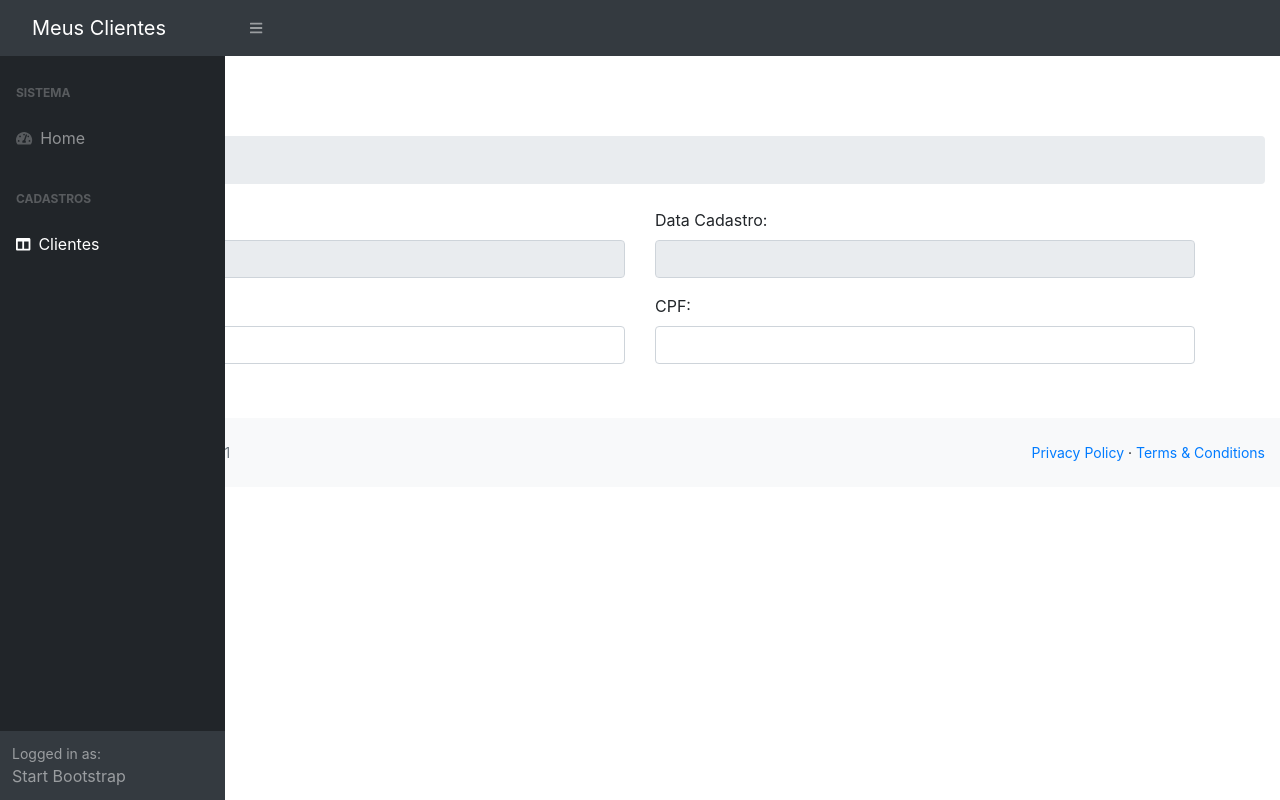
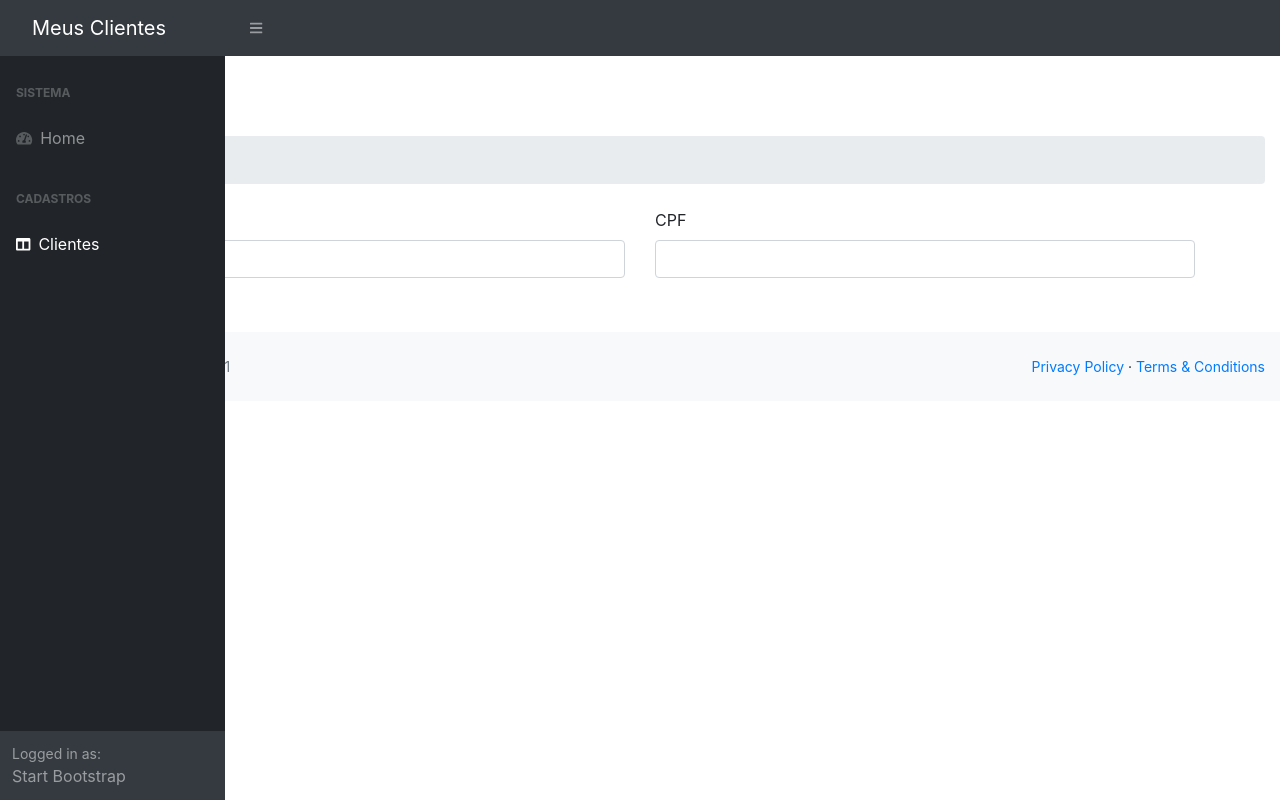
Before and after one commit to eduardotsilva/clientes-app, an Angular app: page /clientes-form in a window 1280 px wide. Built offline with nearby package versions, Linux system fonts and the light colour scheme.

Commit message:
65. melhorando o formulário de clientes

```diff
--- a/src/app/clientes/clientes-form/clientes-form.component.html
+++ b/src/app/clientes/clientes-form/clientes-form.component.html
@@ -18,9 +18,9 @@
       </div>
     </div>
     <div class="row">
-      <div class="col-md-6">
+      <div class="col-md-6" *ngIf="cliente.id">
         <div class="form-group">
-          <label for="id">ID:</label>
+          <label for="id">Código</label>
           <input
             id="id"
             type="text"
@@ -32,9 +32,9 @@
         </div>
       </div>
 
-      <div class="col-md-6">
+      <div class="col-md-6" *ngIf="cliente.id">
         <div class="form-group">
-          <label for="dataCadastro">Data Cadastro:</label>
+          <label for="dataCadastro">Data Cadastro</label>
           <input
             id="dataCadastro"
             type="text"
@@ -48,7 +48,7 @@
 
       <div class="col-md-6">
         <div class="form-group">
-          <label for="nome">Nome:</label>
+          <label for="nome">Nome</label>
           <input
             id="nome"
             type="text"
@@ -61,7 +61,7 @@
 
       <div class="col-md-6">
         <div class="form-group">
-          <label for="cpf">CPF:</label>
+          <label for="cpf">CPF</label>
           <input
             id="cpf"
             type="text"
--- a/src/app/clientes/clientes-form/clientes-form.component.ts
+++ b/src/app/clientes/clientes-form/clientes-form.component.ts
@@ -23,8 +23,8 @@ export class ClientesFormComponent implements OnInit {
       (response) => {
         this.errors = [];
         this.success = true;
-        this.cliente.cpf = "";
-        this.cliente.nome = "";
+        this.cliente.id = response.id;
+        this.cliente.dataCadastro = response.dataCadastro;
       },
       (responseError) => {
         this.success = false;
```
